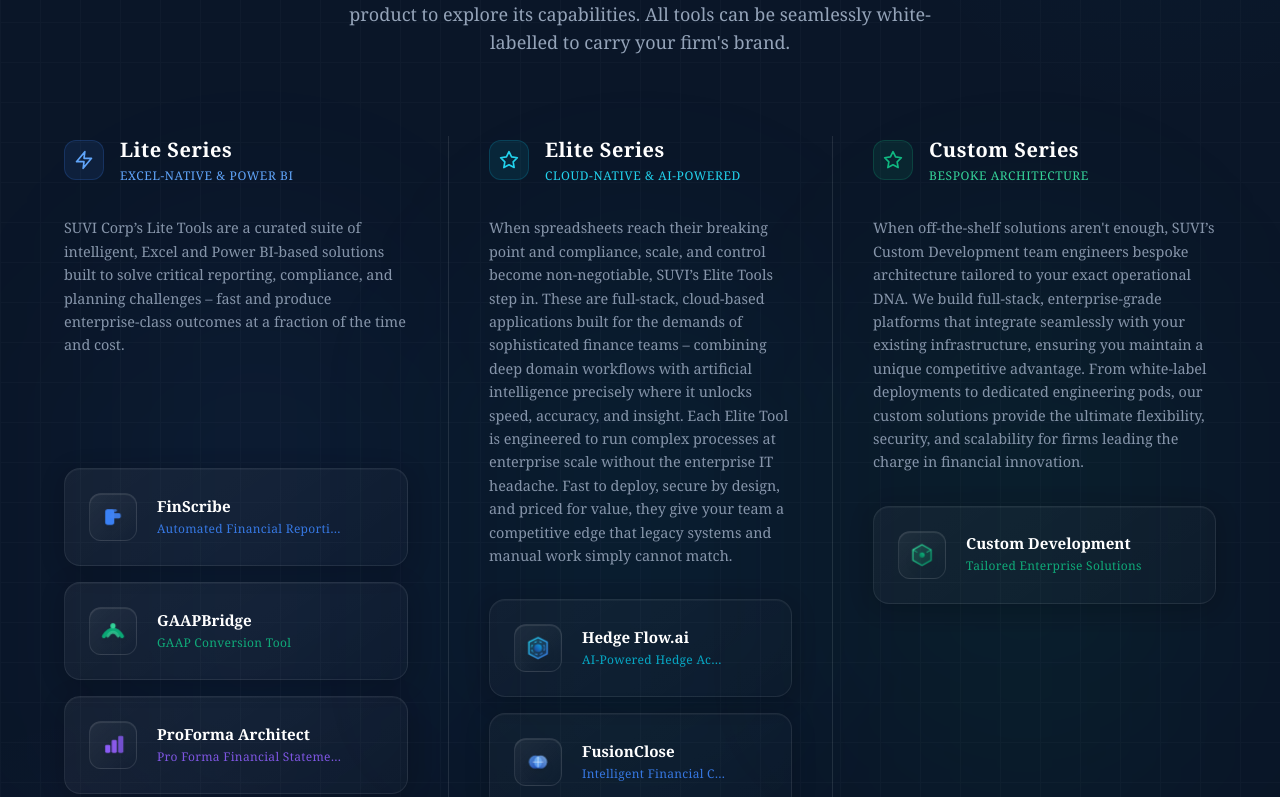
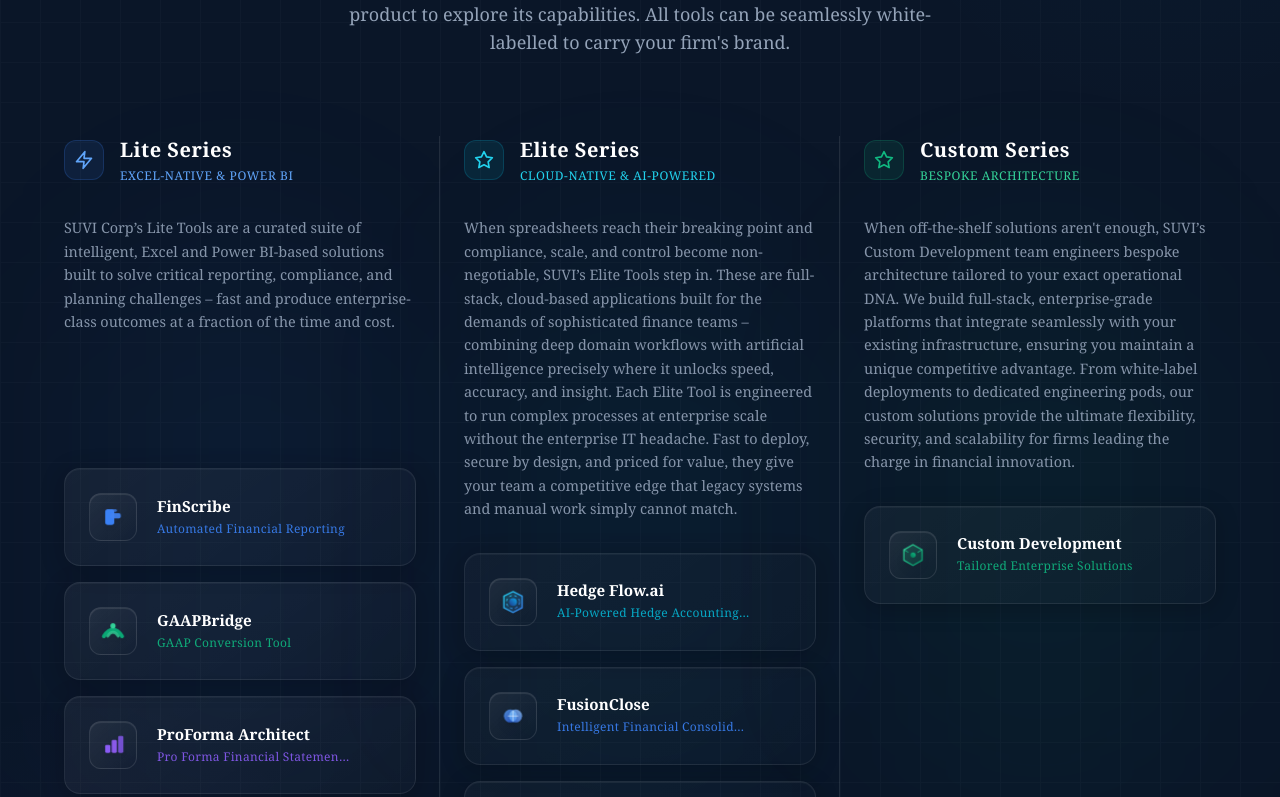
Before and after one commit to devashish2006/SuviCorp, a Next.js app: page / in a window 1280 px wide. Shown: the part 4343-5140 px from the top of the page. Built offline with nearby package versions, Linux system fonts and the light colour scheme.

Commit message:
corrected the issue of cards in the product section

```diff
--- a/components/sections/Pricing.tsx
+++ b/components/sections/Pricing.tsx
@@ -669,10 +669,13 @@
           </div>
 
           {/* Three-column tier layout */}
-          <div className="grid lg:grid-cols-3 divide-y lg:divide-y-0 lg:divide-x divide-white/10 relative">
+          <div className="grid lg:grid-cols-3 gap-8 lg:gap-12 divide-y lg:divide-y-0 divide-white/10 relative">
 
             {/* ── Lite Tools Column ── */}
-            <div className="relative pb-12 lg:pb-0 lg:pr-10">
+            <div className="relative pb-12 lg:pb-0">
+              {/* Vertical divider for lg screens */}
+              <div className="hidden lg:block absolute top-0 -right-6 bottom-0 w-px bg-white/10" />
+
               {/* Column glow */}
               <div className="absolute top-1/2 left-1/2 -translate-x-1/2 -translate-y-1/2 w-3/4 h-3/4 bg-blue-500/5 blur-[100px] pointer-events-none rounded-full" />
 
@@ -710,7 +713,10 @@
             </div>
 
             {/* ── Elite Tools Column ── */}
-            <div className="relative py-12 lg:py-0 lg:px-10">
+            <div className="relative py-12 lg:py-0">
+              {/* Vertical divider for lg screens */}
+              <div className="hidden lg:block absolute top-0 -right-6 bottom-0 w-px bg-white/10" />
+
               {/* Column glow */}
               <div className="absolute top-1/2 left-1/2 -translate-x-1/2 -translate-y-1/2 w-3/4 h-3/4 bg-cyan-500/5 blur-[100px] pointer-events-none rounded-full" />
 
@@ -748,7 +754,7 @@
             </div>
 
             {/* ── Custom Tools Column ── */}
-            <div className="relative pt-12 lg:pt-0 lg:pl-10">
+            <div className="relative pt-12 lg:pt-0">
               {/* Column glow */}
               <div className="absolute top-1/2 left-1/2 -translate-x-1/2 -translate-y-1/2 w-3/4 h-3/4 bg-emerald-500/5 blur-[100px] pointer-events-none rounded-full" />
 
```
